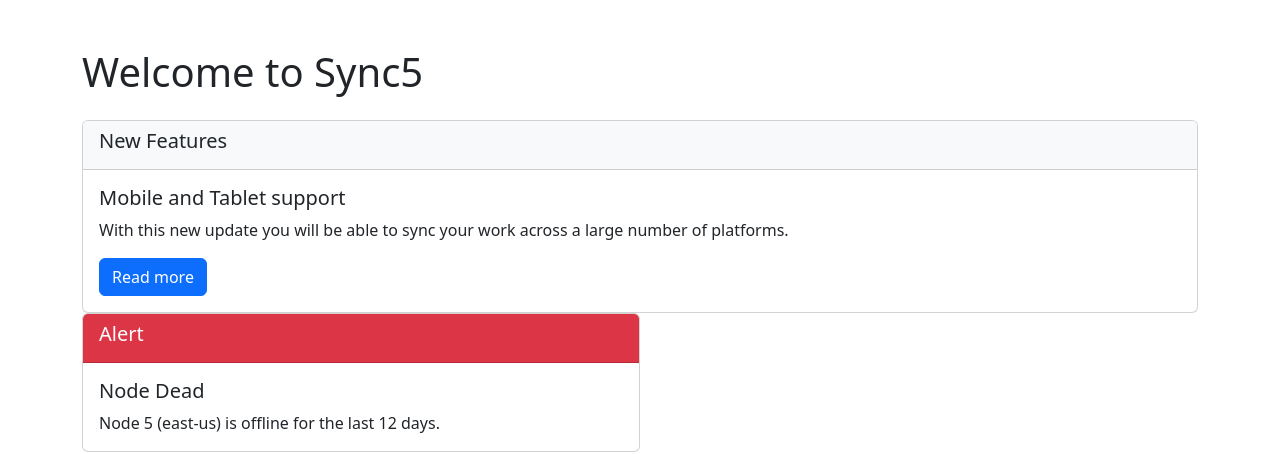
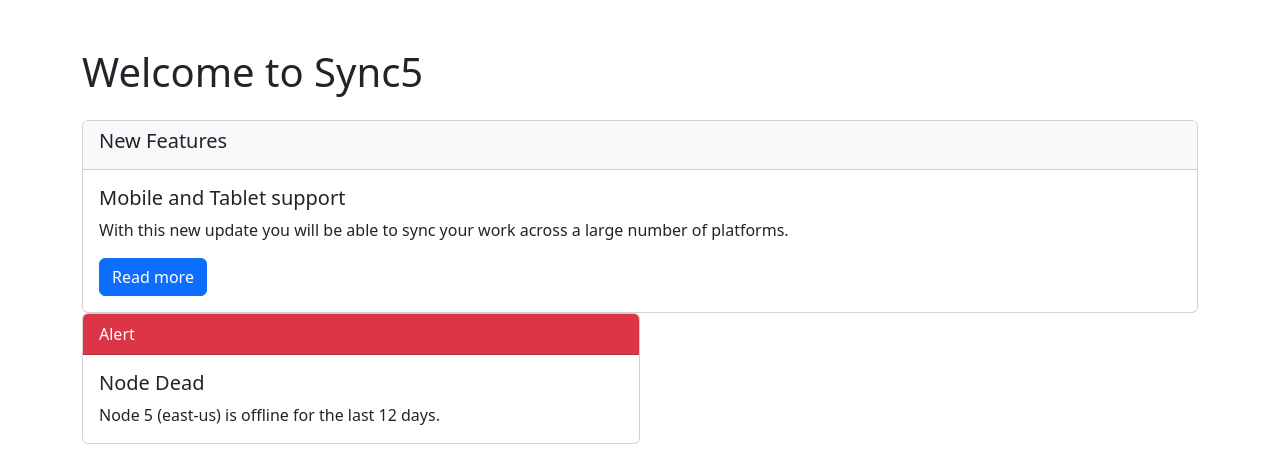
Before and after one commit to acciojob/bootstrap-card-ak8058, a website: page main.html in a window 1280 px wide. Shown: the top 454 px of the page. Drawn offline with nearby package versions, Linux system fonts and the light colour scheme.

Commit message:
created a submission

```diff
--- a/main.html
+++ b/main.html
@@ -30,7 +30,7 @@
         <!-- Card 2 -->
         <div class="card w-50">
           <div class="card-header bg-danger text-white">
-            <h5 class="card-title">Alert</h5>
+            Alert
           </div>
           <div class="card-body">
             <h5 class="card-title">Node Dead</h5>
```
